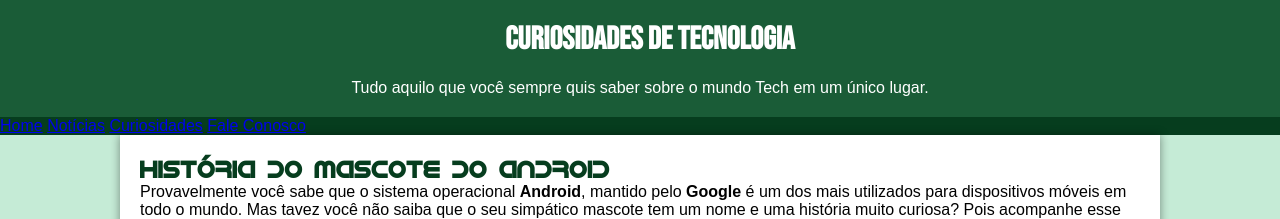
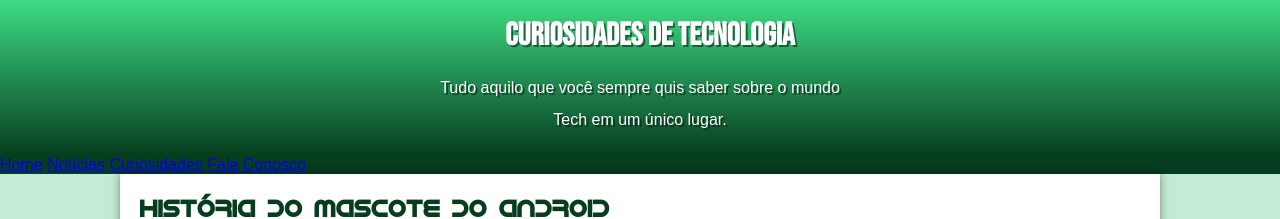
Before and after one commit to felipeaccioli/site-android, a plain HTML site: page android.html in a window 1280 px wide. Shown: the top 219 px of the page. Drawn offline with Linux system fonts and the light colour scheme.

Commit message:
Melhorias no header

```diff
--- a/android.html
+++ b/android.html
@@ -14,7 +14,8 @@
       Curiosidades de Tecnologia
     </h1>
     <p>
-      Tudo aquilo que você sempre quis saber sobre o mundo Tech em um único lugar.
+      Tudo aquilo que você sempre quis saber sobre o mundo<br>
+      Tech em um único lugar.
     </p>
   </header>
   <nav>
--- a/css/style.css
+++ b/css/style.css
@@ -35,6 +35,15 @@ body {
 
 header {
   background-color: var(--cor4);
+  background: -webkit-gradient(
+    linear,
+    left top,
+    left bottom,
+    from(#3ddc84),
+    to(#063d1e)
+  );
+  text-shadow: 2px 2px 0px rgba(0, 0, 0, 0.466);
+  line-height: 2em;
 }
 
 header > h1 {
@@ -52,6 +61,7 @@ header > p {
 
 nav {
   background-color: var(--cor5);
+  font: white;
 }
 
 main {
```
